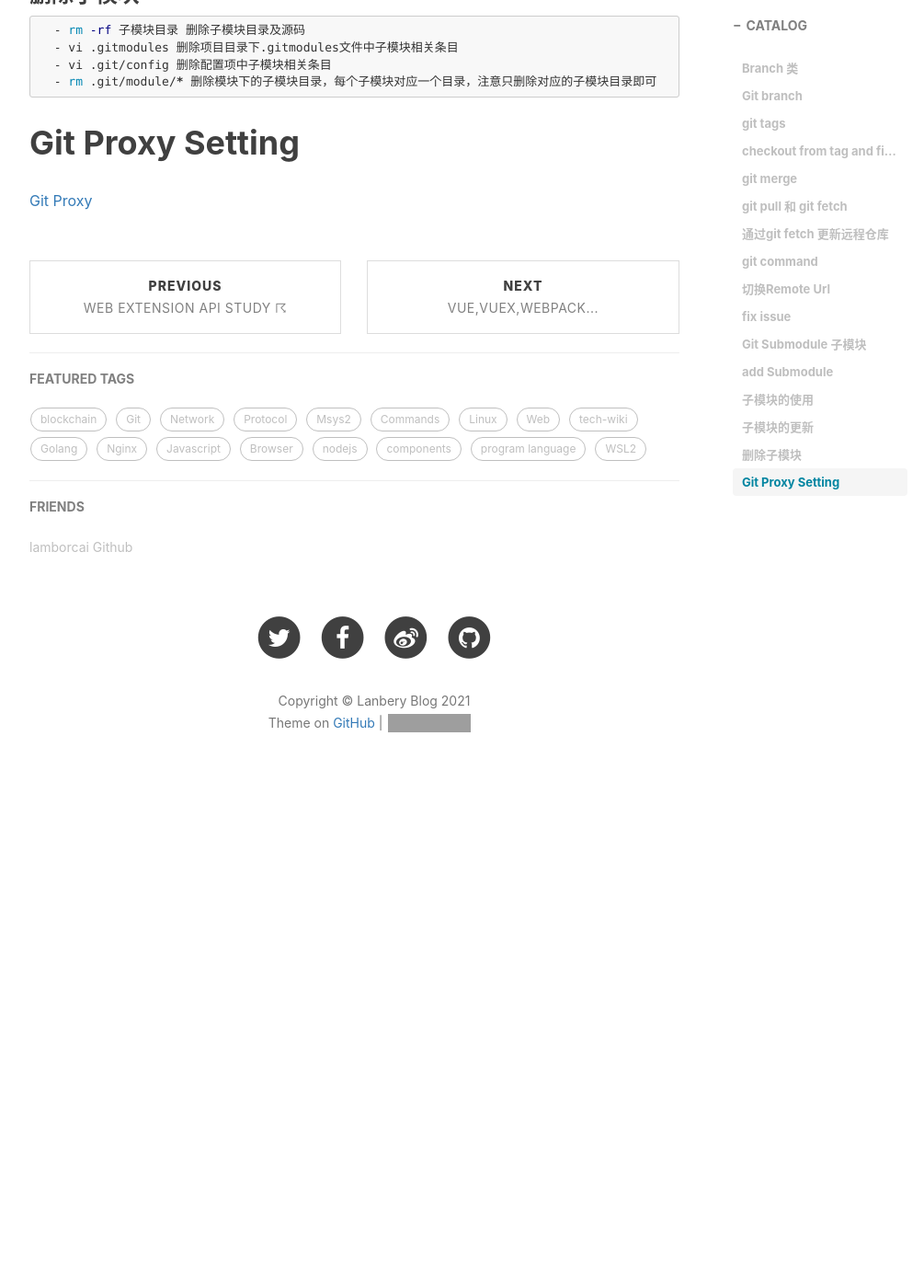
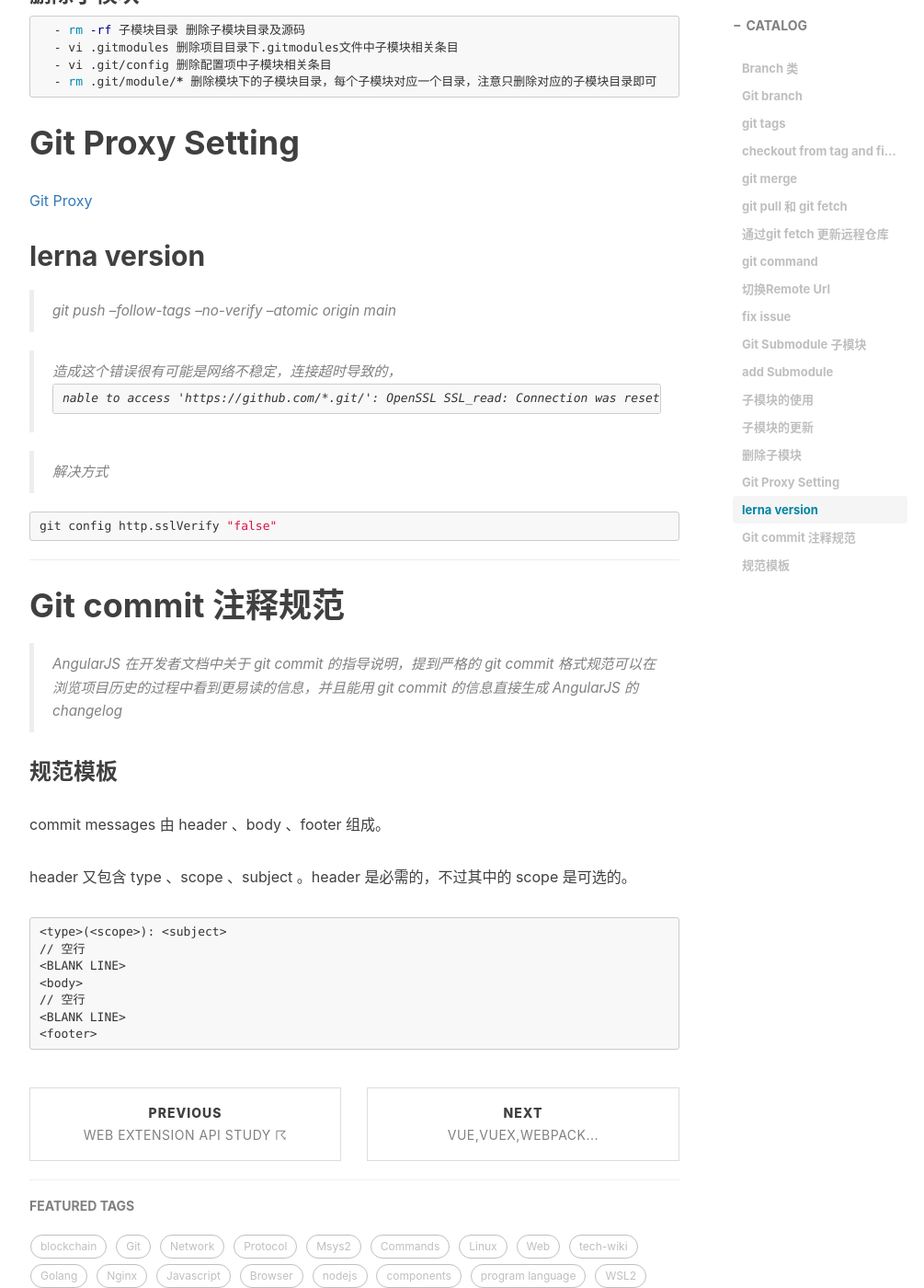
Before and after one commit to lanbery/lanbery.github.io, a Jekyll site: the page built from _posts/2020-01-12-GitCommands.md, in a window 1280 px wide and 1400 px high, scrolled down 4785 px. Shown: the whole window at 92% size, without its empty margins (233-1238 px from the left). Built offline with Jekyll 4.4.1, drawn with Linux system fonts in a browser that asks for light colours; nearby versions of some CDN libraries; comment, search, counter and statistics services are not loaded; before the commit the page ends 5675 px from its top, so only the background shows below that; grey boxes are pictures that could not be loaded.

````diff
--- a/_posts/2020-01-12-GitCommands.md
+++ b/_posts/2020-01-12-GitCommands.md
@@ -206,3 +206,40 @@ git submodule add url ./submod_folder
 # Git Proxy Setting
 
 <a href="https://blog.systemctl.top/2017/2017-09-28_set-proxy-for-git-and-ssh-with-socks5/" target="_blank">Git Proxy</a>
+
+
+## lerna version
+
+> git push --follow-tags --no-verify --atomic origin main
+
+> 造成这个错误很有可能是网络不稳定，连接超时导致的，
+```text
+nable to access 'https://github.com/*.git/': OpenSSL SSL_read: Connection was reset, errno 10054
+```
+
+> 解决方式
+
+```bash
+git config http.sslVerify "false"
+```
+
+---
+# Git commit 注释规范
+
+> AngularJS 在开发者文档中关于 git commit 的指导说明，提到严格的 git commit 格式规范可以在浏览项目历史的过程中看到更易读的信息，并且能用 git commit 的信息直接生成 AngularJS 的 changelog
+
+### 规范模板
+
+commit messages 由 header 、body 、footer 组成。
+
+header 又包含 type 、scope 、subject 。header 是必需的，不过其中的 scope 是可选的。
+
+```text
+<type>(<scope>): <subject>
+// 空行
+<BLANK LINE>
+<body>
+// 空行
+<BLANK LINE>
+<footer>
+```
````
Also changed, not shown: _posts/2019-12-11-js-world-components3.md (+3 -1 lines).
